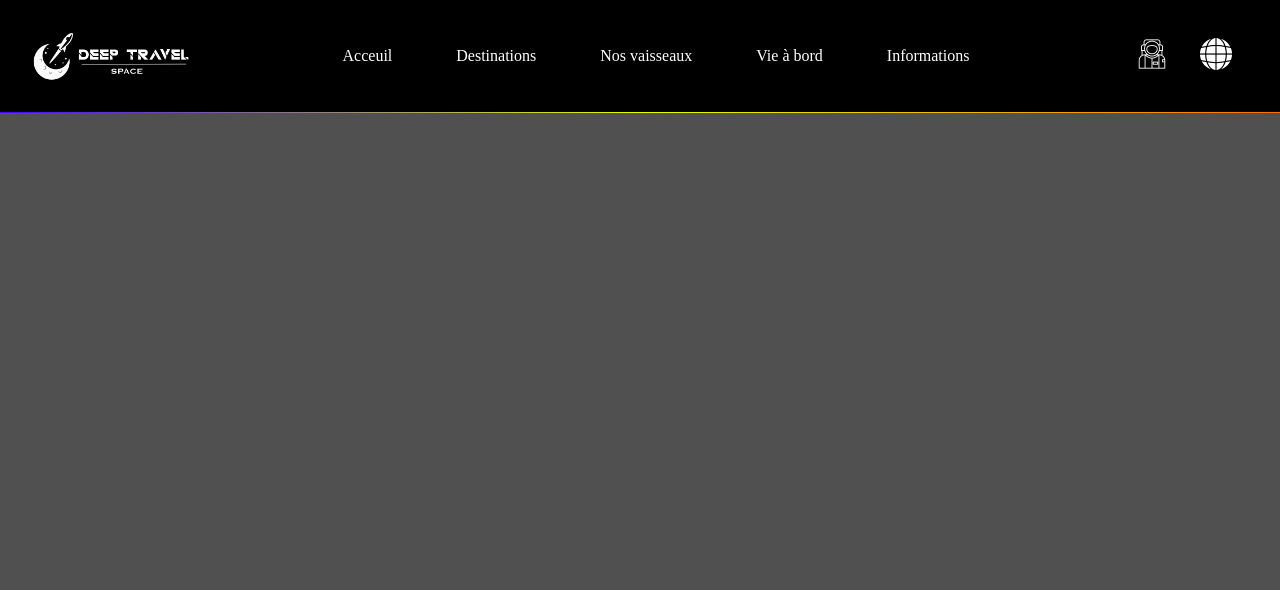
After one commit to hikem1/Deep-Travel-Tutor-, a PHP site: page /header/header.html in a window 1280 px wide. The commit adds this page. Shown: the top 590 px of the page. Run offline with PHP 8.4, Linux system fonts and the light colour scheme; some web fonts are replaced.

Commit message:
maj header

```diff
--- a/assets/style.css
+++ b/assets/style.css
@@ -35,12 +35,9 @@ header > img{
 
 }
 
-header > div{
-    display: flex;
-}
 
 header #icons-login-language img{
-    padding: 1rem;
+    padding: 0 1rem;
     width: 2rem;
     object-fit: contain;
     cursor: pointer;
--- /dev/null
+++ b/header/header.css
@@ -0,0 +1,184 @@
+body{
+    margin: 0;
+    padding: 0;
+    background-color: rgb(80, 80, 80);
+}
+
+.sidenav {
+    height: 100%; /* 100% Full-height */
+    width: 0; /* 0 width - change this with JavaScript */
+    position: fixed; /* Stay in place */
+    z-index: 1; /* Stay on top */
+    top: 0; /* Stay at the top */
+    left: 0;
+    background-color: rgba(92, 92, 92, 0.402); /* Black*/
+    overflow-x: hidden; /* Disable horizontal scroll */
+    transition: 0.5s; /* 0.5 second transition effect to slide in the sidenav */
+    /* border-right: 3px solid #949494; */
+}
+
+  .sidenav #header-sidenav{
+    height: 113px;
+    padding: 0 2rem;
+    display: flex;
+    justify-content: flex-end;
+    align-items: center;
+    box-sizing: border-box;
+    border-bottom: 0.5px solid;
+    border-image-slice: 1;
+    border-image-source: linear-gradient(to left,#eaff00, #4c00ff);
+
+}
+
+.sidenav #header-sidenav #close-btn{
+    color: white;
+    cursor: pointer;
+    opacity: 0;
+    transition: 0; /* 0.5 second transition effect to slide in the sidenav */
+}
+
+.sidenav nav{
+    display: flex;
+    flex-direction: column;
+    padding: 2rem;
+    gap: 3rem;
+}
+
+.sidenav nav .sidenav-link{
+    display: flex;
+    align-items: center;
+    gap: 0.5rem;
+    color: rgb(163, 163, 163);
+    white-space: nowrap;
+}
+
+.sidenav nav a{
+    font-family: "copperplate";
+    color: white;
+    text-decoration: none;
+    display: inline-block;
+}
+
+
+header{
+    background-color: black;
+    height: 80px;
+    padding: 1rem 2rem;
+    display: flex;
+    justify-content: space-between;
+    border-bottom: 0.5px solid;
+    border-image-slice: 1;
+    border-image-source: linear-gradient(to left, #ff6f00,#eaff00, #4c00ff);
+}
+
+header nav{
+    display: flex;
+}
+
+header nav a{
+    font-family: "copperplate";
+    color: white;
+    padding: 1rem 2rem;
+    text-decoration: none;
+    display: flex;
+    align-items: center;
+    /* border-bottom: 1px solid white; */
+}
+
+header .logo{
+    width: 10rem;
+    object-fit: contain;
+}
+
+
+header #icons-login-language{
+    display: flex;
+    align-items: center;
+}
+
+header #icons-login-language img{
+    padding: 0 1rem;
+    width: 2rem;
+    object-fit: contain;
+    cursor: pointer;
+}
+
+header #icons-login-language #dropdown-language{
+    flex-direction: column;
+    position: absolute;
+    gap: 2rem;
+    padding: 1rem 0;
+    background-color: #000000;
+    top: 90px;
+    right: 1.9rem;
+    /* border:1px solid #4b4b4b; */
+    border-radius: 5px;
+}
+
+header #icons-login-language #dropdown-login{
+    flex-direction: column;
+    position: absolute;
+    background-color: #000000;
+    padding: 1rem 0;;
+    top: 90px;
+    right: 7rem;
+    /* border: 1px solid #4b4b4b; */
+    border-radius: 5px;
+}
+
+header #icons-login-language #dropdown-login .dropdown-link{
+    font-family: "copperplate";
+    color: white;
+    padding: 0 2rem;
+    text-decoration: none;
+    display: flex;
+    align-items: center
+}
+
+header #icons-login-language #dropdown-login .dropdown-link a{
+    font-family: "copperplate";
+    color: white;
+    padding: 1rem 0.5rem;
+    text-decoration: none;
+    display: flex;
+    align-items: center;
+    cursor: pointer;
+
+}
+
+header #icon-burger{
+    padding: 1rem;
+    color: white;
+    border-radius: 5px;
+    display: none;
+    cursor: pointer;
+}
+
+header .links:hover{
+    transform: scale(1.2);
+    transition-duration: 0.2s;
+}
+
+
+
+
+
+
+@media screen and (max-width : 1200px){
+
+    header nav {
+        display: none;
+    }
+
+    header #icons-login-language{
+        padding: 1rem;
+        width: 2rem;
+        object-fit: contain;
+        display: none;
+    }
+
+    header #icon-burger{
+        display: flex;
+        align-items: center;
+    }
+}
--- /dev/null
+++ b/header/header.html
@@ -0,0 +1,74 @@
+<!DOCTYPE html>
+<html lang="fr">
+    <head>
+        <meta charset="UTF-8">
+        <meta http-equiv="X-UA-Compatible" content="IE=edge">
+        <meta name="viewport" content="width=device-width, initial-scale=1.0">
+        <link rel="stylesheet" href="header.css">
+        <link href="http://fonts.cdnfonts.com/css/copperplate" rel="stylesheet">
+        <link rel="stylesheet" href="https://cdnjs.cloudflare.com/ajax/libs/font-awesome/6.2.0/css/all.min.css">
+        <link rel="stylesheet" href="https://cdnjs.cloudflare.com/ajax/libs/font-awesome/4.7.0/css/font-awesome.css">
+        <script src="header.js" defer></script>
+        <title>Deep Travel</title>
+    </head>
+    <body>
+<!-- sidebar -->
+        <div id="mySidenav" class="sidenav">
+            <div id="header-sidenav">
+                <i id="close-btn" class="fa fa-lightbulb fa-xmark fa-3x links" aria-hidden="true"></i>
+            </div>
+            <nav id="sidenav-links">
+                <div class="sidenav-link"><i class="fa fa-chevron-right" aria-hidden="true"></i><a class="links" href="">Acceuil</a>
+                </div>
+                <div class="sidenav-link"><i class="fa fa-chevron-right" aria-hidden="true"></i><a class="links" href="">Destinations</a>
+                </div>
+                <div class="sidenav-link"><i class="fa fa-chevron-right" aria-hidden="true"></i><a class="links" href="">Nos vaisseaux</a>
+                </div>
+                <div class="sidenav-link"><i class="fa fa-chevron-right" aria-hidden="true"></i><a class="links" href="">Vie à bord</a>
+                </div>
+                <div class="sidenav-link"><i class="fa fa-chevron-right" aria-hidden="true"></i><a class="links" href="">Informations</a>
+                </div>
+                <div class="sidenav-link"><i class="fa fa-chevron-right" aria-hidden="true"></i><a class="links" href="">Compte</a>
+                </div>
+                <div class="sidenav-link"><i class="fa fa-chevron-right" aria-hidden="true"></i><a class="links" href="">Langue</a>
+                </div>
+            </nav>
+        </div>
+
+        <div id="main">
+<!-- header -->
+            <header>
+                <img class="logo links" src="../assets/img/logoDetoureComp.png" alt="">
+                <nav>
+                    <a class="links" href="">Acceuil</a>
+                    <a class="links" href="">Destinations</a>
+                    <a class="links" href="">Nos vaisseaux</a>
+                    <a class="links" href="">Vie à bord</a>
+                    <a class="links" href="">Informations</a>
+                </nav>
+                <div id="icons-login-language">
+                    <div class="dropdown">
+                        <img id="login-icon" class="links" src="../assets/img/astronauteBlanc.png" alt="">
+                        <div id="dropdown-login">
+                            <div class="dropdown-link links"><i class="fa fa-chevron-right" aria-hidden="true"></i><a>Connexion</a>
+                            </div>
+                            <div class="dropdown-link links"><i class="fa fa-chevron-right" aria-hidden="true"></i><a>Mon Compte</a>
+                            </div>
+                        </div>
+                    </div>
+                    <div class="dropdown">
+                        <img id="langue-icon" class="links" src="../assets/img/langueBlanc.png" alt="">
+                        <div id="dropdown-language">
+                            <img class="links" src="assets/icon/france.png" alt=""></img>
+                            <img class="links" src="assets/icon/united-kingdom.png" alt=""></img>
+                        </div>
+                    </div>
+                </div>
+                <div id="icon-burger">
+                    <i id="btn-burger" class="fa fa-bars fa-2x links" aria-hidden="true"></i>
+                </div>
+            </header>
+
+        </div>
+    </body>
+</html>
--- /dev/null
+++ b/header/header.js
@@ -0,0 +1,132 @@
+'use strict';
+
+////////////////////////////////window/////////////////////////////////////
+
+window.addEventListener('resize', () => {
+
+    hideSidebar();
+    dropdownLogin.style.display = 'none';
+    dropdownLanguage.style.display = 'none';
+
+});
+
+
+
+
+
+
+
+
+////////////////////////////////header/////////////////////////////////////
+
+const loginIcon = document.getElementById('login-icon');
+loginIcon.addEventListener('click', () =>{
+
+    toggleLoginContent();
+
+});
+
+const langueIcon = document.getElementById('langue-icon');
+langueIcon.addEventListener('click', () =>{
+
+    toggleLangueContent();
+
+});
+
+
+const dropdownLogin = document.getElementById('dropdown-login');
+dropdownLogin.style.display = 'none';
+
+const connexionLink = dropdownLogin.children[0];
+const myAccountLink = dropdownLogin.children[1];
+
+connexionLink.addEventListener('click', () => {
+    toggleLoginContent();
+});
+
+myAccountLink.addEventListener('click', () => {
+    toggleLoginContent();
+});
+
+const dropdownLanguage = document.getElementById('dropdown-language');
+dropdownLanguage.style.display = 'none';
+
+const frenchFlagIcon = dropdownLanguage.children[0];
+const EnglishFlagIcon = dropdownLanguage.children[1];
+frenchFlagIcon.addEventListener('click', () => {
+    toggleLangueContent();
+});
+
+EnglishFlagIcon.addEventListener('click', () => {
+    toggleLangueContent();
+});
+
+const btnBurger = document.getElementById('btn-burger');
+btnBurger.addEventListener('click', () =>{
+
+    showSidebar();
+
+});
+
+
+
+function toggleLoginContent() {
+
+    if (dropdownLogin.style.display === 'none') {
+        dropdownLogin.style.display = 'flex';
+        dropdownLanguage.style.display = 'none';
+
+    } else {
+        dropdownLogin.style.display = 'none';
+    };
+
+};
+
+function toggleLangueContent() {
+
+    if (dropdownLanguage.style.display === 'none') {
+        dropdownLanguage.style.display = 'flex';
+        dropdownLogin.style.display = 'none';
+    } else {
+        dropdownLanguage.style.display = 'none';
+    };
+
+};
+
+
+
+
+
+
+
+
+////////////////////////////////sidenav/////////////////////////////////////
+
+const mySidenav = document.getElementById('mySidenav');
+
+const closeBtn = document.getElementById('close-btn');
+closeBtn.addEventListener('click', () =>{
+
+    hideSidebar();
+
+});
+
+
+
+function showSidebar() {
+
+    mySidenav.style.width = '300px';
+    closeBtn.style.opacity = '100';
+    closeBtn.style.transitionDelay = '0.3s';
+    btnBurger.style.display = 'none';
+
+};
+
+function hideSidebar() {
+
+    mySidenav.style.width = '0';
+    closeBtn.style.opacity = '0';
+    closeBtn.style.transitionDelay = '0s';
+    btnBurger.style.display = 'initial';
+
+};
--- a/index.html
+++ b/index.html
@@ -7,6 +7,7 @@
     <link rel="stylesheet" href="assets/style.css">
     <link href="http://fonts.cdnfonts.com/css/copperplate" rel="stylesheet">
     <link rel="stylesheet" href="https://cdnjs.cloudflare.com/ajax/libs/font-awesome/6.2.0/css/all.min.css">
+    <link rel="stylesheet" href="https://cdnjs.cloudflare.com/ajax/libs/font-awesome/4.7.0/css/font-awesome.css">
     <title>Deep Travel</title>
 </head>
 <body>
```
Also changed, not shown: header/assets/icon/france.png (added), header/assets/icon/united-kingdom.png (added).
